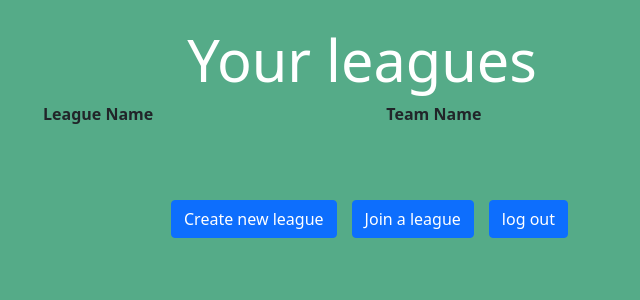
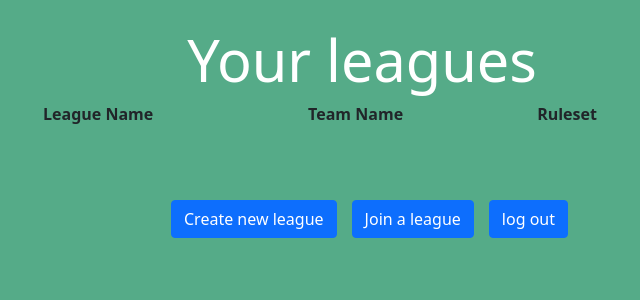
Before and after one commit to rohbat/fantasy_postseason_challenge, a Flask app: template fantasy_postseason_challenge/templates/logged_in_homepage.html in a window 1280 px wide. Shown: the top 300 px of the page, without its empty margins (278-918 px from the left). Run offline with Flask 2, Linux system fonts and the light colour scheme; the template is opened without the code that fills it, so the values that code supplies are empty; some libraries are stand-ins or nearby versions.

Commit message:
show ruleset on logged_in_homepage

```diff
--- a/fantasy_postseason_challenge/templates/logged_in_homepage.html
+++ b/fantasy_postseason_challenge/templates/logged_in_homepage.html
@@ -12,11 +12,19 @@
             <tr>
               <th>League Name</th>
               <th>Team Name</th>
+              <th>Ruleset</th>
             </tr>
             {% for league_membership, team_name in zip(league_memberships, team_names) %}
               <tr>
                 <td><a href="{{url_for('dashboard.view_league', league_id=league_membership.id)}}">{{ league_membership.league_name }}</a></td>
                 <td>{{ team_name }}</td>
+                {% if league_membership.ruleset == 'normal' %}
+                  <td>Normal</td>
+                {% elif league_membership.ruleset == 'ppr' %}
+                  <td>PPR</td>
+                {% else %}
+                  <td>Half-PPR</td>
+                {% endif %}
               </tr>
             {% endfor %}
         </table>
```
